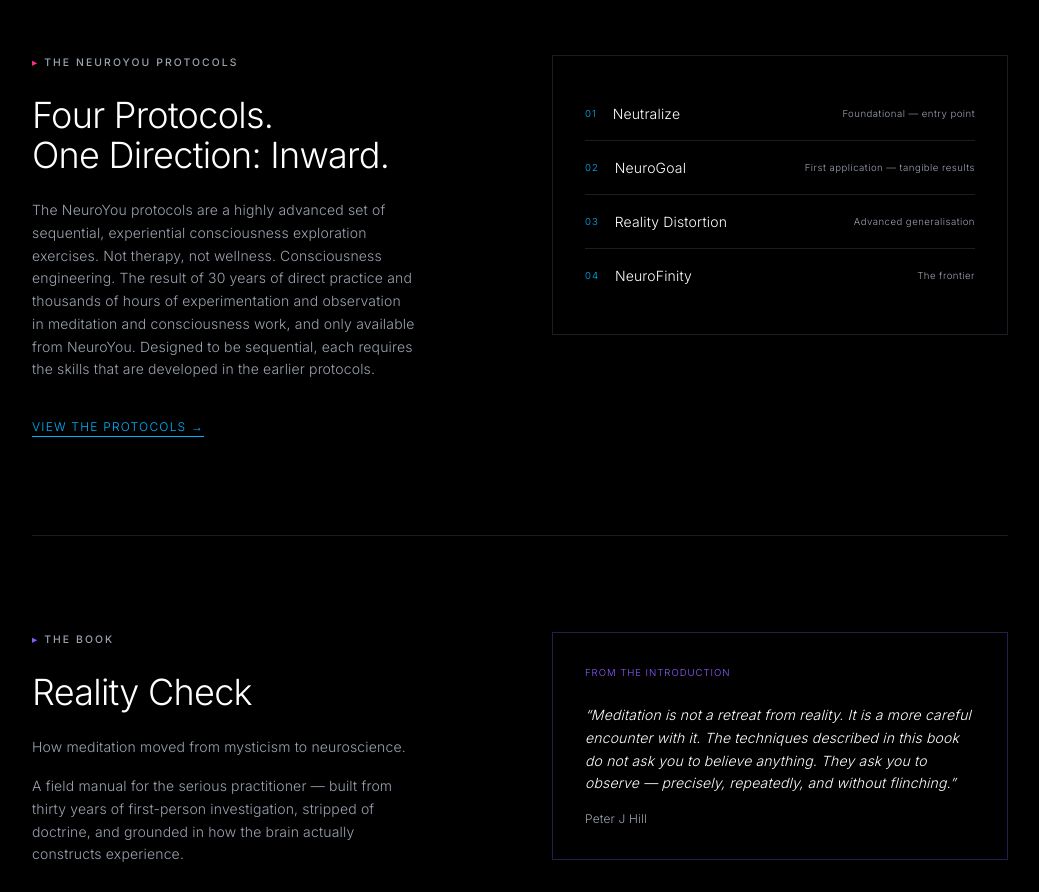
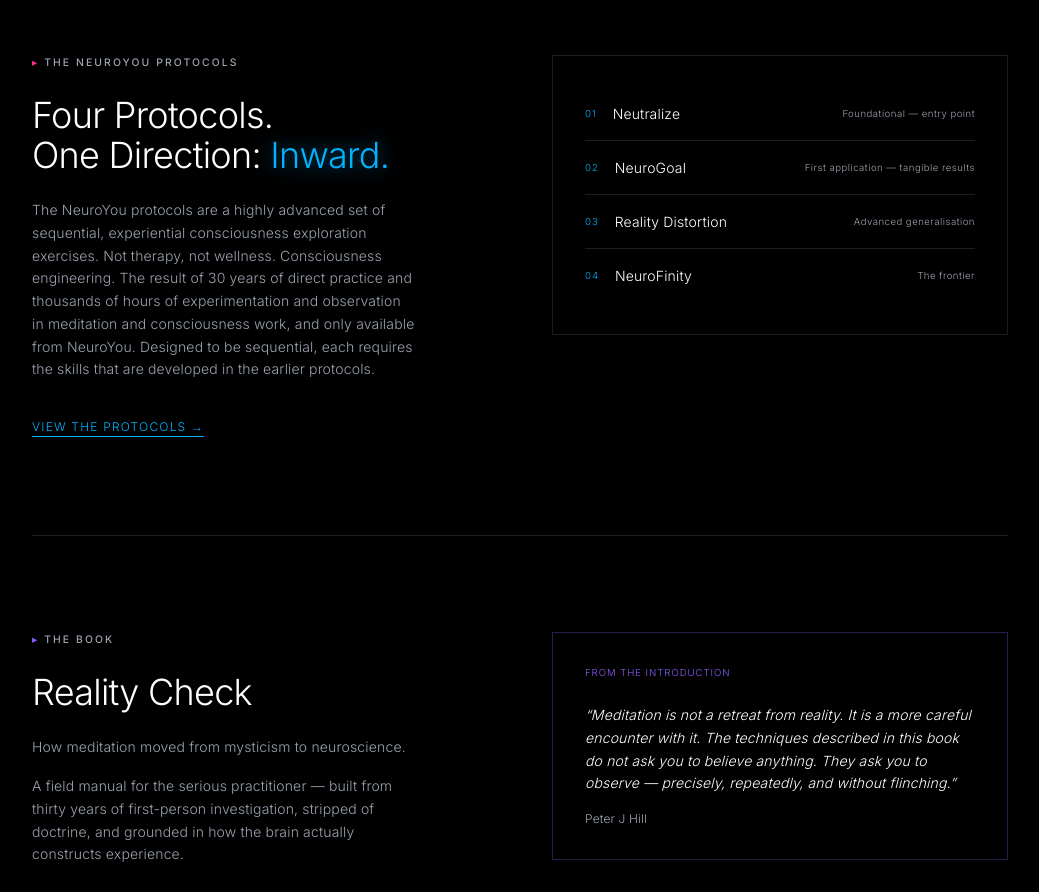
Before and after one commit to peter-j-hill/neuroyou, a Next.js app: page / in a window 1280 px wide. Shown: the part 1180-2072 px from the top of the page, without its empty margins (120-1159 px from the left). Built offline with nearby package versions, Linux system fonts and the light colour scheme; no server answers.

Commit message:
Highlight Inward in blue on homepage Protocols heading

```diff
--- a/app/page.tsx
+++ b/app/page.tsx
@@ -87,7 +87,7 @@ export default function HomePage() {
             {' '}The NeuroYou Protocols
           </p>
           <h2 className="text-4xl font-light text-[var(--white)] tracking-tight mb-6" style={{ letterSpacing: '-0.02em' }}>
-            Four Protocols.<br />One Direction: Inward.
+            Four Protocols.<br />One Direction: <span className="text-[var(--blue)] text-glow-blue">Inward.</span>
           </h2>
           <p className="text-sm text-[var(--muted)] font-light leading-relaxed mb-8 max-w-sm">
             The NeuroYou protocols are a highly advanced set of sequential, experiential consciousness
```
